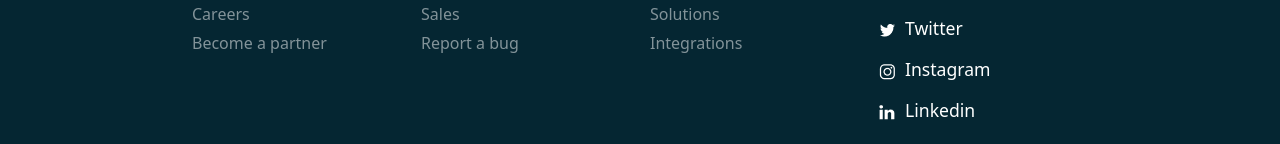
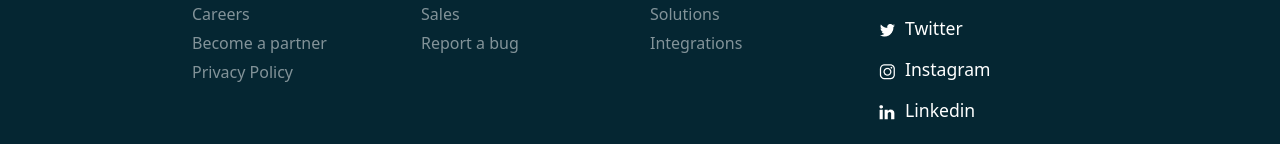
Before and after one commit to krishnakanthTM/tesseract, a React (Create React App) app: page / in a window 1280 px wide. Shown: the part 4577-4721 px from the top of the page. Built offline with nearby package versions, Linux system fonts and the light colour scheme.

Commit message:
footer changes and route setup

```diff
--- a/src/App.jsx
+++ b/src/App.jsx
@@ -7,6 +7,7 @@ import Solutions from "./App/Pages/Solutions/Solutions";
 import Pricing from "./App/Pages/Pricing/Pricing";
 import WhyUs from "./App/Pages/WhyUS/WhyUs";
 import Contactus from "./App/Pages/ContactUs/Contactus";
+import PrivacyPolicy from "./App/Pages/PrivacyPolicy/PrivacyPolicy";
 
 function App() {
   return (
@@ -19,6 +20,7 @@ function App() {
           <Route path="/Pricing" element={<Pricing />} />
           <Route path="/WhyUs" element={<WhyUs />} />
           <Route path="/ContactUs" element={<Contactus />} />
+          <Route path="/PrivacyPolicy" element={<PrivacyPolicy />} />
         </Routes>
       </BrowserRouter>
     </>
--- a/src/App/Components/Footer/Footer.jsx
+++ b/src/App/Components/Footer/Footer.jsx
@@ -35,6 +35,9 @@ function Footer() {
           </div>
           <div className="footer-items">Careers</div>
           <div className="footer-items">Become a partner</div>
+          <div className="footer-items" onClick={() => navigate("/PrivacyPolicy")}>
+           Privacy Policy
+          </div>
         </div>
         <div className="footer-getintouch">
           <div className="footer-heading">Get in Touch</div>
```
